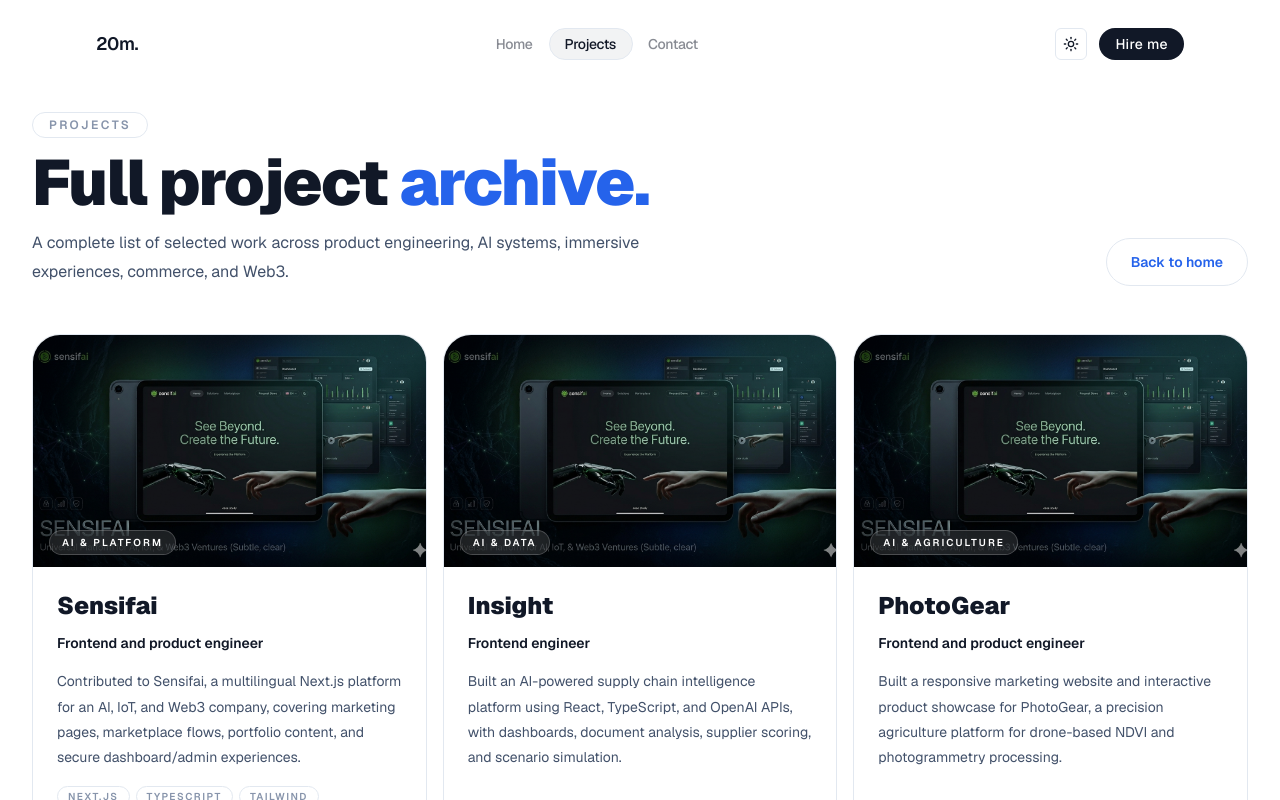
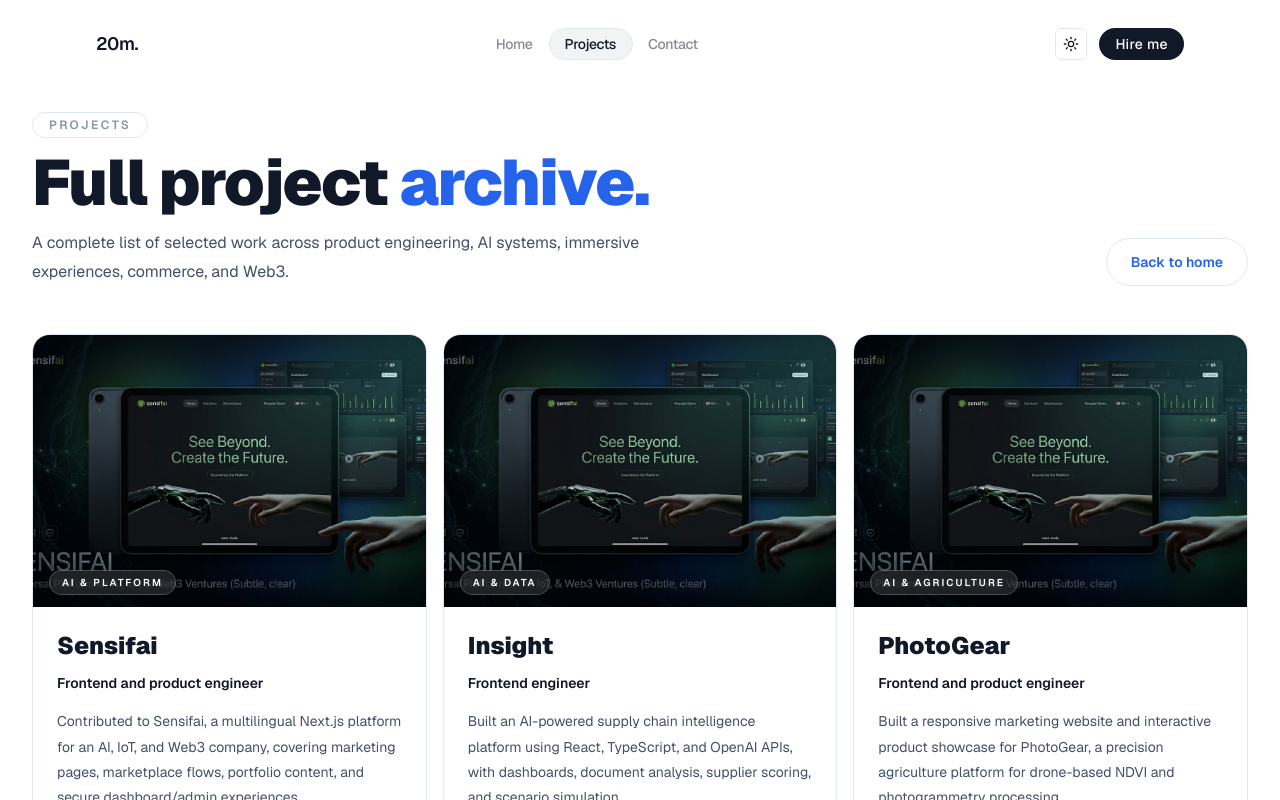
Before and after one commit to sorenammd/portfolio, a Next.js app: page /projects in a window 1280 px wide. Shown: the top 800 px of the page. Built offline with nearby package versions, Linux system fonts and the light colour scheme.

Commit message:
Refactor Project component styles to adjust border radius and height for improved aesthetics

```diff
--- a/app/projects/page.tsx
+++ b/app/projects/page.tsx
@@ -31,10 +31,10 @@ export default function ProjectsPage() {
                     {projects.map((project) => (
                         <article
                             key={project.name}
-                            className="overflow-hidden flex flex-col rounded-[1.75rem] border border-border bg-surface/30 transition-colors duration-200 hover:bg-surface/50"
+                            className="overflow-hidden flex flex-col rounded-[1.1rem] border border-border bg-surface/30 transition-colors duration-200 hover:bg-surface/50"
                         >
                             {/* Thumbnail */}
-                            <div className="relative h-58 w-full overflow-hidden">
+                            <div className="relative h-68 w-full overflow-hidden">
                                 <Image
                                     src={project.thumbnail}
                                     alt={project.name}
```
